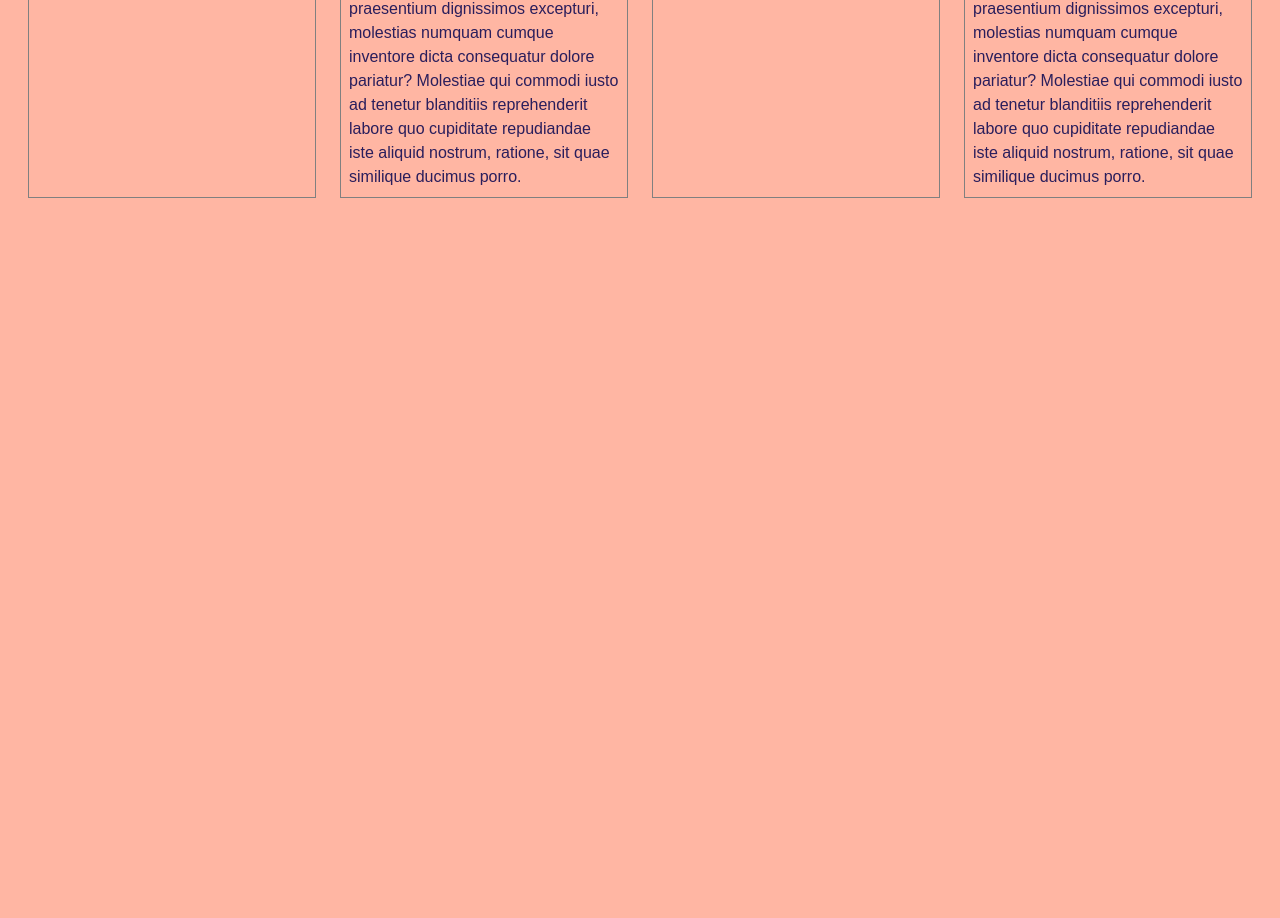
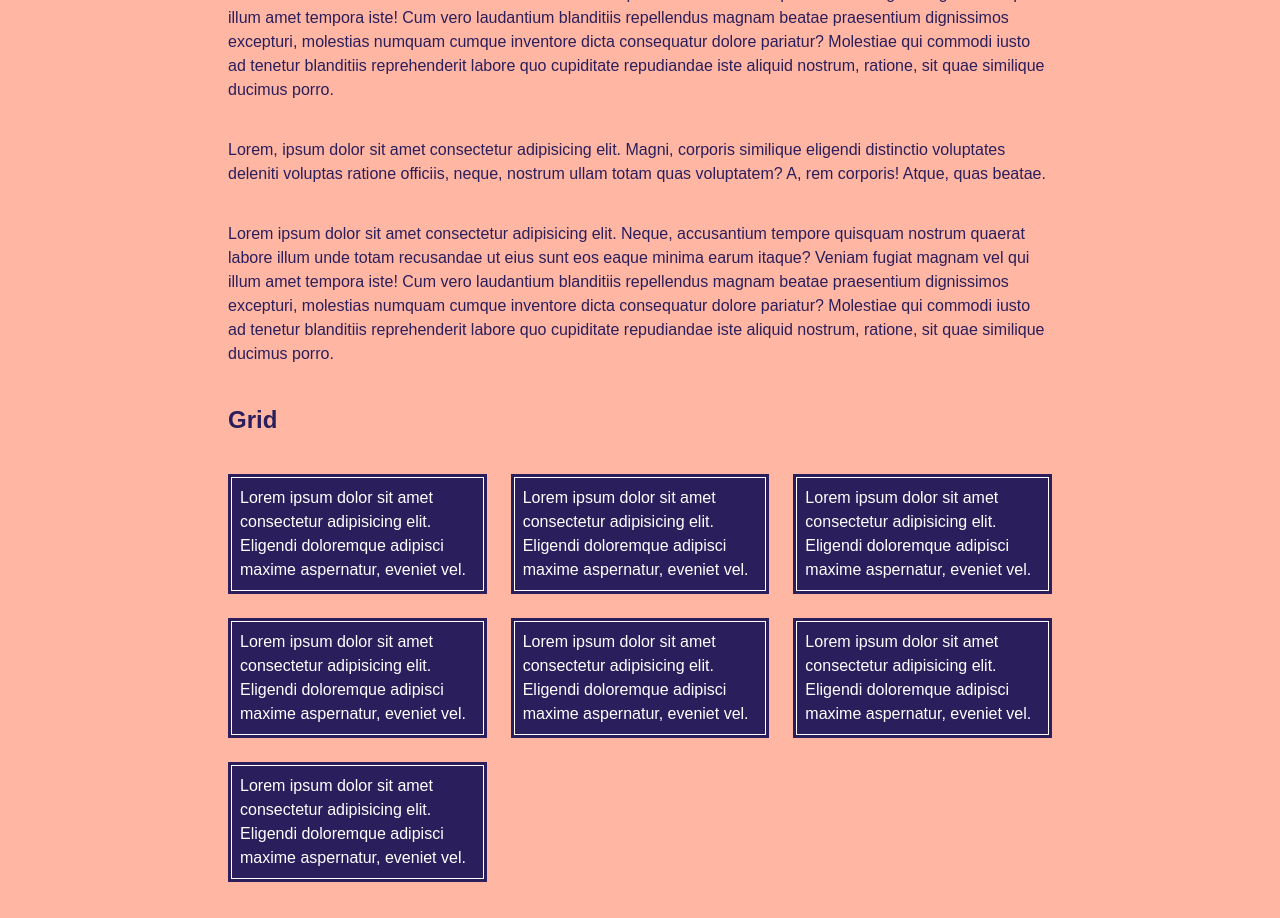
Before and after one commit to razsbg/every-layout-react-flavour, a React (Create React App) app: page / in a window 1280 px wide. Shown: the part 760-1678 px from the top of the page. Before the commit the page ends 958 px from the top, so only its background shows below. Built offline with nearby package versions, Linux system fonts and the light colour scheme.

Commit message:
minor refactor

```diff
--- a/src/App.js
+++ b/src/App.js
@@ -1,25 +1,43 @@
 import styled from "styled-components";
 
+import { Grid } from "components/Grid";
 import { Stack } from "components/Stack";
 import { Header } from "components/Header";
 import { Switcher } from "components/Switcher";
 import { ModularScale } from "components/ModularScale";
-import { Grid } from "./components/Grid";
 
 const StyledCard = styled.div`
-  border: 1px solid grey;
-  padding: 0.5rem;
+  color: white;
+  padding: 0.75rem;
+  outline: 1px solid white;
+  outline-offset: -4px;
+  background-color: rgb(42, 30, 92);
+
+  > :where(h3:first-child) {
+    color: hsl(185, 80%, 69%);
+  }
+`;
+
+const Main = styled.main`
+  padding-inline: var(--s2);
+  padding-block-end: var(--s2);
+
+  @media (min-width: 60em) {
+    max-width: 70vw;
+    margin-inline: auto;
+  }
 `;
 
 function App() {
   return (
-    <Stack space="3rem" className="App">
+    <Stack space="var(--s2)" className="App">
       <Header />
-      <main style={{ paddingInline: "1.75rem" }}>
+      <Main>
         <Stack>
-          <h2>This is the content area</h2>
+          <h2>Modular Scale</h2>
           <ModularScale />
 
+          <h2>Switcher</h2>
           <Switcher>
             <StyledCard>
               <h3>Card title</h3>
@@ -36,15 +54,14 @@ function App() {
               <p>Card content</p>
             </StyledCard>
           </Switcher>
-          <Grid>
-            <StyledCard>
+
+          <h2>Stack</h2>
+          <Stack space="var(--s2)">
             <p>
               Lorem, ipsum dolor sit amet consectetur adipisicing elit. Magni, corporis similique eligendi distinctio
               voluptates deleniti voluptas ratione officiis, neque, nostrum ullam totam quas voluptatem? A, rem
               corporis! Atque, quas beatae.
             </p>
-            </StyledCard>
-            <StyledCard>
             <p>
               Lorem ipsum dolor sit amet consectetur adipisicing elit. Neque, accusantium tempore quisquam nostrum
               quaerat labore illum unde totam recusandae ut eius sunt eos eaque minima earum itaque? Veniam fugiat
@@ -53,15 +70,11 @@ function App() {
               Molestiae qui commodi iusto ad tenetur blanditiis reprehenderit labore quo cupiditate repudiandae iste
               aliquid nostrum, ratione, sit quae similique ducimus porro.
             </p>
-            </StyledCard>
-            <StyledCard>
             <p>
               Lorem, ipsum dolor sit amet consectetur adipisicing elit. Magni, corporis similique eligendi distinctio
               voluptates deleniti voluptas ratione officiis, neque, nostrum ullam totam quas voluptatem? A, rem
               corporis! Atque, quas beatae.
             </p>
-            </StyledCard>
-            <StyledCard>
             <p>
               Lorem ipsum dolor sit amet consectetur adipisicing elit. Neque, accusantium tempore quisquam nostrum
               quaerat labore illum unde totam recusandae ut eius sunt eos eaque minima earum itaque? Veniam fugiat
@@ -70,10 +83,55 @@ function App() {
               Molestiae qui commodi iusto ad tenetur blanditiis reprehenderit labore quo cupiditate repudiandae iste
               aliquid nostrum, ratione, sit quae similique ducimus porro.
             </p>
+          </Stack>
+
+          <h2>Grid</h2>
+          <Grid>
+            <StyledCard>
+              <p>
+                Lorem ipsum dolor sit amet consectetur adipisicing elit. Eligendi doloremque adipisci maxime aspernatur,
+                eveniet vel.
+              </p>
+            </StyledCard>
+            <StyledCard>
+              <p>
+                Lorem ipsum dolor sit amet consectetur adipisicing elit. Eligendi doloremque adipisci maxime aspernatur,
+                eveniet vel.
+              </p>
+            </StyledCard>
+            <StyledCard>
+              <p>
+                Lorem ipsum dolor sit amet consectetur adipisicing elit. Eligendi doloremque adipisci maxime aspernatur,
+                eveniet vel.
+              </p>
+            </StyledCard>
+            <StyledCard>
+              <p>
+                Lorem ipsum dolor sit amet consectetur adipisicing elit. Eligendi doloremque adipisci maxime aspernatur,
+                eveniet vel.
+              </p>
+            </StyledCard>
+            <StyledCard>
+              <p>
+                Lorem ipsum dolor sit amet consectetur adipisicing elit. Eligendi doloremque adipisci maxime aspernatur,
+                eveniet vel.
+              </p>
+            </StyledCard>
+            <StyledCard>
+              <p>
+                Lorem ipsum dolor sit amet consectetur adipisicing elit. Eligendi doloremque adipisci maxime aspernatur,
+                eveniet vel.
+              </p>
+            </StyledCard>
+            <StyledCard>
+              <p>
+                Lorem ipsum dolor sit amet consectetur adipisicing elit. Eligendi doloremque adipisci maxime aspernatur,
+                eveniet vel.
+              </p>
             </StyledCard>
           </Grid>
         </Stack>
-      </main>
+      </Main>
     </Stack>
   );
 }
```
Lines whose indentation alone changed are shown as unchanged.
